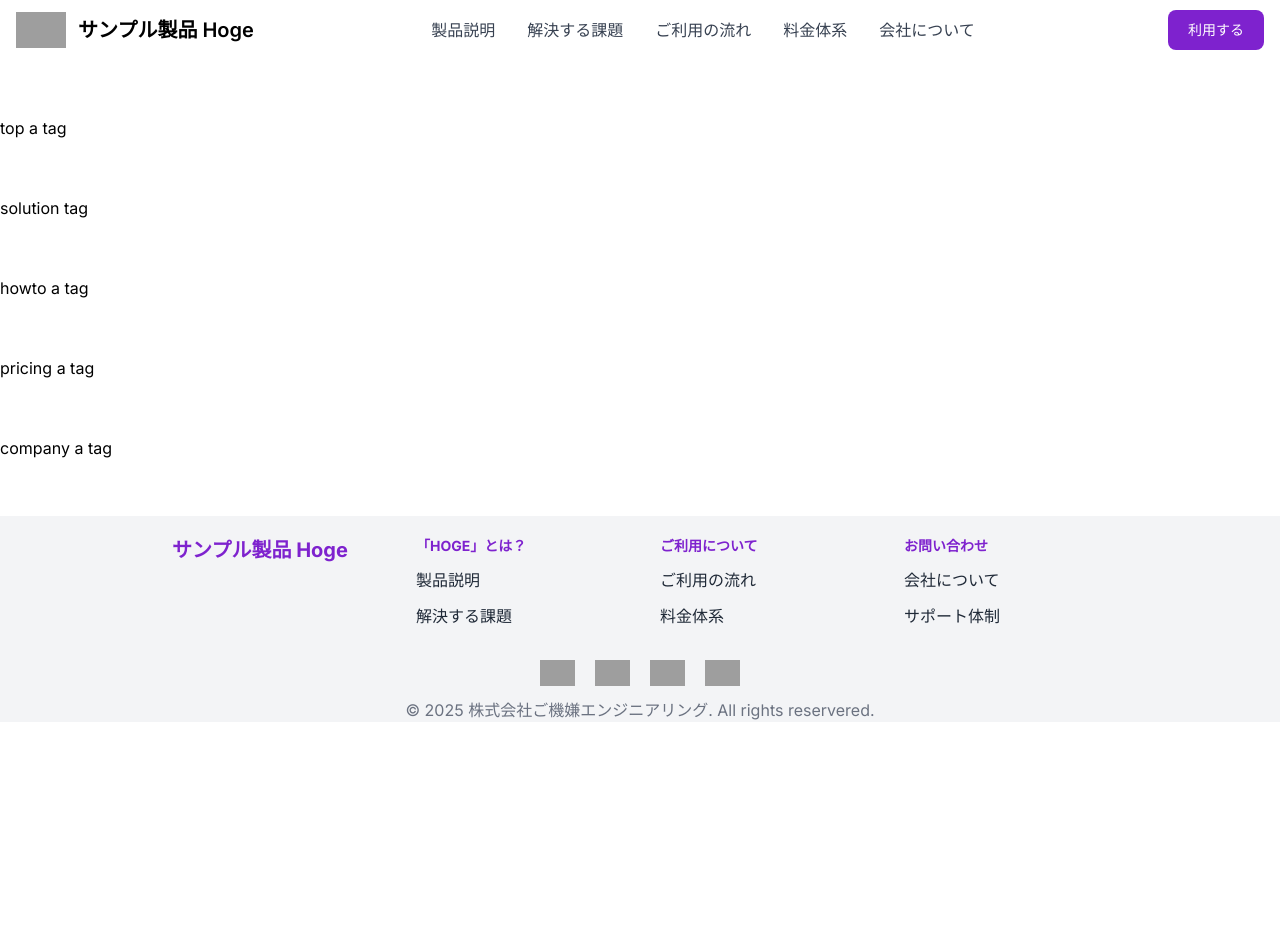
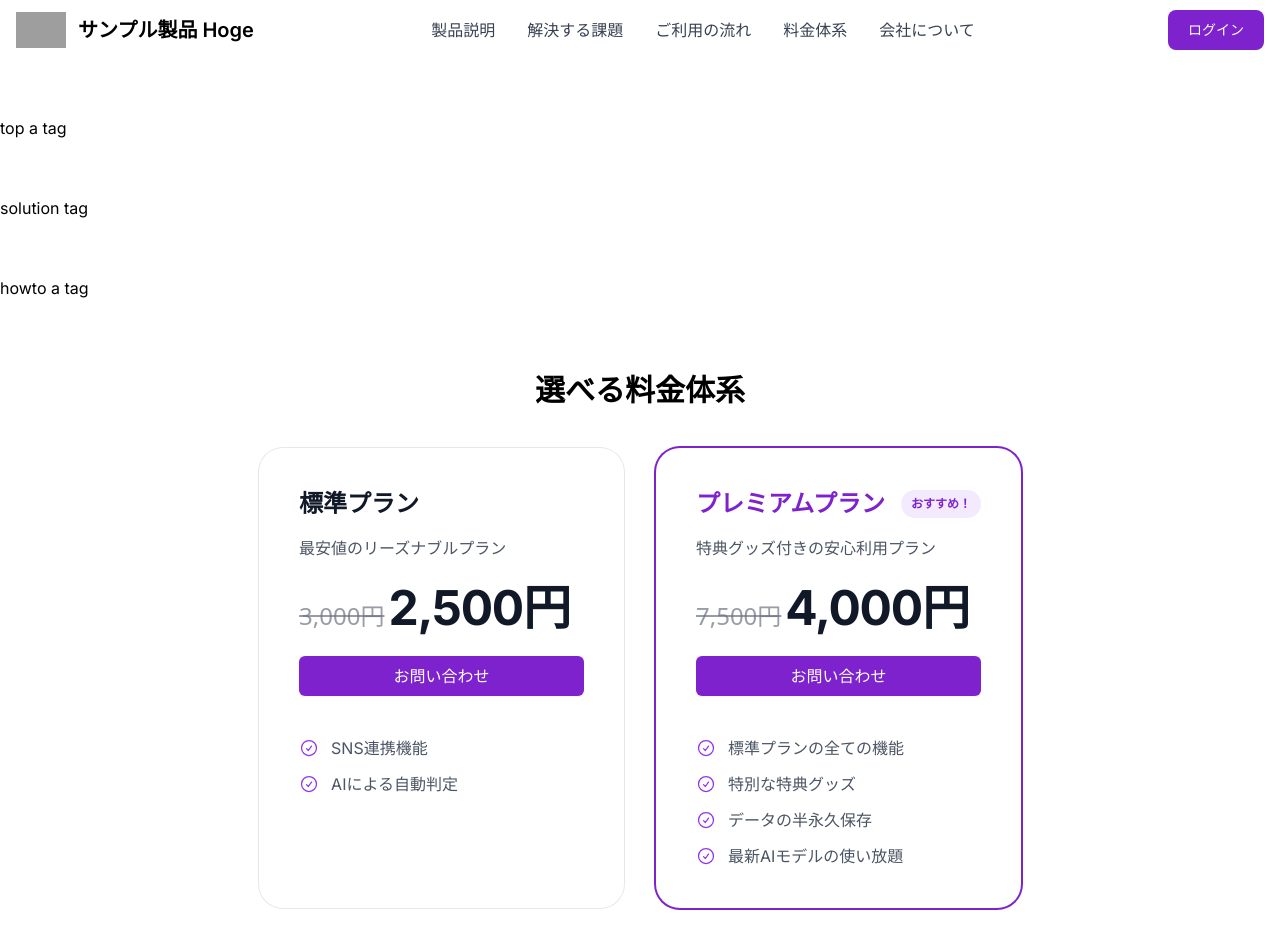
Before and after one commit to okmtdev/sample-landing-page, a Next.js app: page / in a window 1280 px wide. Shown: the top 952 px of the page. Before the commit the page ends 800 px from the top, so only its background shows below. Built offline with nearby package versions, Linux system fonts and the light colour scheme; grey boxes are pictures that could not be loaded.

Commit message:
add pricing

```diff
--- a/app/body/pricing/Pricing.tsx
+++ b/app/body/pricing/Pricing.tsx
@@ -1,7 +1,197 @@
 export const Pricing: any = () => {
   return (
     <div>
-      <a>pricing a tag</a>
+      <section className="flex items-center justify-center mt-10 pb-10">
+        <div
+          className="p-4 sm:px-10 flex flex-col justify-center items-center text-base h-100vh mx-auto"
+          id="pricing"
+        >
+          <h3 className="text-3xl font-semibold text-center flex gap-2 justify-center mb-10">
+            選べる料金体系
+          </h3>
+          <div className="isolate mx-auto grid max-w-md grid-cols-1 gap-8 lg:mx-0 lg:max-w-none lg:grid-cols-2">
+            <div className="ring-1 ring-gray-200 rounded-3xl p-8 xl:p-10">
+              <div className="flex items-center justify-between gap-x-4">
+                <h3
+                  id="tier-standard"
+                  className="text-gray-900 text-2xl font-semibold leading-8"
+                >
+                  標準プラン
+                </h3>
+              </div>
+              <p className="mt-4 text-base leading-6 text-gray-600">
+                最安値のリーズナブルプラン
+              </p>
+              <p className="mt-6 flex items-baseline gap-x-1">
+                <span className="line-through text-2xl font-sans text-gray-500/70">
+                  3,000円
+                </span>
+                <span className="text-5xl font-bold tracking-tight text-gray-900">
+                  2,500円
+                </span>
+              </p>
+              <a
+                href=""
+                aria-describedby="tier-extended"
+                className="bg-purple-700 text-white shadow-sm hover:bg-purple-800 mt-6 block rounded-md py-2 px-3 text-center text-base font-medium leading-6 focus-visible:outline focus-visible:outline-2 focus-visible:outline-offset-2 focus-visible:outline-blue-600"
+                target="_blank"
+              >
+                お問い合わせ
+              </a>
+              <ul
+                role="list"
+                className="mt-8 space-y-3 text-sm leading-6 text-gray-600 xl:mt-10"
+              >
+                <li className="flex gap-x-3 text-base">
+                  <svg
+                    xmlns="http://www.w3.org/2000/svg"
+                    fill="none"
+                    viewBox="0 0 24 24"
+                    stroke-width="1.5"
+                    stroke="currentColor"
+                    aria-hidden="true"
+                    className="h-6 w-5 flex-none text-purple-600"
+                  >
+                    <path
+                      stroke-linecap="round"
+                      stroke-linejoin="round"
+                      d="M9 12.75L11.25 15 15 9.75M21 12a9 9 0 11-18 0 9 9 0 0118 0z"
+                    ></path>
+                  </svg>
+                  SNS連携機能
+                </li>
+                <li className="flex gap-x-3 text-base">
+                  <svg
+                    xmlns="http://www.w3.org/2000/svg"
+                    fill="none"
+                    viewBox="0 0 24 24"
+                    stroke-width="1.5"
+                    stroke="currentColor"
+                    aria-hidden="true"
+                    className="h-6 w-5 flex-none text-purple-600"
+                  >
+                    <path
+                      stroke-linecap="round"
+                      stroke-linejoin="round"
+                      d="M9 12.75L11.25 15 15 9.75M21 12a9 9 0 11-18 0 9 9 0 0118 0z"
+                    ></path>
+                  </svg>
+                  AIによる自動判定
+                </li>
+              </ul>
+            </div>
+            <div className="ring-2 ring-purple-700 rounded-3xl p-8 xl:p-10">
+              <div className="flex items-center justify-between gap-x-4">
+                <h3
+                  id="tier-extended"
+                  className="text-purple-700 text-2xl font-semibold leading-8"
+                >
+                  プレミアムプラン
+                </h3>
+                <p className="rounded-full bg-purple-600/10 px-2.5 py-1 text-xs font-semibold leading-5 text-purple-700">
+                  おすすめ！
+                </p>
+              </div>
+              <p className="mt-4 text-base leading-6 text-gray-600">
+                特典グッズ付きの安心利用プラン
+              </p>
+              <p className="mt-6 flex items-baseline gap-x-1">
+                <span className="line-through text-2xl font-sans text-gray-500/70">
+                  7,500円
+                </span>
+                <span className="text-5xl font-bold tracking-tight text-gray-900">
+                  4,000円
+                </span>
+              </p>
+              <a
+                href=""
+                aria-describedby="tier-extended"
+                className="bg-purple-700 text-white shadow-sm hover:bg-purple-800 mt-6 block rounded-md py-2 px-3 text-center text-base font-medium leading-6 focus-visible:outline focus-visible:outline-2 focus-visible:outline-offset-2 focus-visible:outline-blue-600"
+                target="_blank"
+              >
+                お問い合わせ
+              </a>
+              <ul
+                role="list"
+                className="mt-8 space-y-3 text-sm leading-6 text-gray-600 xl:mt-10"
+              >
+                <li className="flex gap-x-3 text-base">
+                  <svg
+                    xmlns="http://www.w3.org/2000/svg"
+                    fill="none"
+                    viewBox="0 0 24 24"
+                    stroke-width="1.5"
+                    stroke="currentColor"
+                    aria-hidden="true"
+                    className="h-6 w-5 flex-none text-purple-600"
+                  >
+                    <path
+                      stroke-linecap="round"
+                      stroke-linejoin="round"
+                      d="M9 12.75L11.25 15 15 9.75M21 12a9 9 0 11-18 0 9 9 0 0118 0z"
+                    ></path>
+                  </svg>
+                  標準プランの全ての機能
+                </li>
+                <li className="flex gap-x-3 text-base">
+                  <svg
+                    xmlns="http://www.w3.org/2000/svg"
+                    fill="none"
+                    viewBox="0 0 24 24"
+                    stroke-width="1.5"
+                    stroke="currentColor"
+                    aria-hidden="true"
+                    className="h-6 w-5 flex-none text-purple-600"
+                  >
+                    <path
+                      stroke-linecap="round"
+                      stroke-linejoin="round"
+                      d="M9 12.75L11.25 15 15 9.75M21 12a9 9 0 11-18 0 9 9 0 0118 0z"
+                    ></path>
+                  </svg>
+                  特別な特典グッズ
+                </li>
+                <li className="flex gap-x-3 text-base">
+                  <svg
+                    xmlns="http://www.w3.org/2000/svg"
+                    fill="none"
+                    viewBox="0 0 24 24"
+                    stroke-width="1.5"
+                    stroke="currentColor"
+                    aria-hidden="true"
+                    className="h-6 w-5 flex-none text-purple-600"
+                  >
+                    <path
+                      stroke-linecap="round"
+                      stroke-linejoin="round"
+                      d="M9 12.75L11.25 15 15 9.75M21 12a9 9 0 11-18 0 9 9 0 0118 0z"
+                    ></path>
+                  </svg>
+                  データの半永久保存
+                </li>
+                <li className="flex gap-x-3 text-base">
+                  <svg
+                    xmlns="http://www.w3.org/2000/svg"
+                    fill="none"
+                    viewBox="0 0 24 24"
+                    stroke-width="1.5"
+                    stroke="currentColor"
+                    aria-hidden="true"
+                    className="h-6 w-5 flex-none text-purple-600"
+                  >
+                    <path
+                      stroke-linecap="round"
+                      stroke-linejoin="round"
+                      d="M9 12.75L11.25 15 15 9.75M21 12a9 9 0 11-18 0 9 9 0 0118 0z"
+                    ></path>
+                  </svg>
+                  最新AIモデルの使い放題
+                </li>
+              </ul>
+            </div>
+          </div>
+        </div>
+      </section>
     </div>
   );
 };
--- a/app/headers/NavBar.tsx
+++ b/app/headers/NavBar.tsx
@@ -30,7 +30,7 @@ export const NavBar: any = () => {
             href="https://github.com/okmtdev"
             className="text-white bg-purple-700 hover:bg-purple-800 focus:ring-4 focus:ring-purple-300 font-medium rounded-lg text-sm px-4 lg:px-5 py-2 lg:py-2.5 sm:mr-2 lg:mr-0 focus:outline-none"
           >
-            利用する
+            ログイン
           </a>
           <button
             data-collapse-toggle="mobile-menu-2"
```
